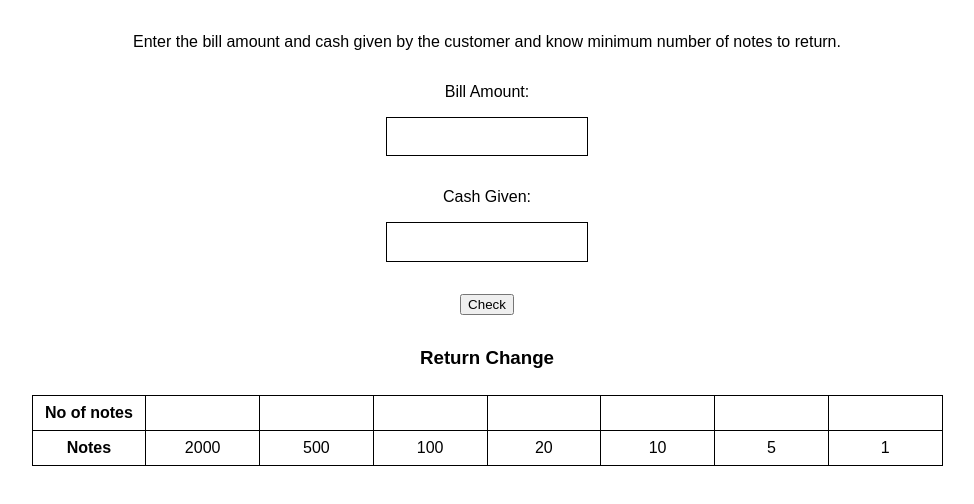
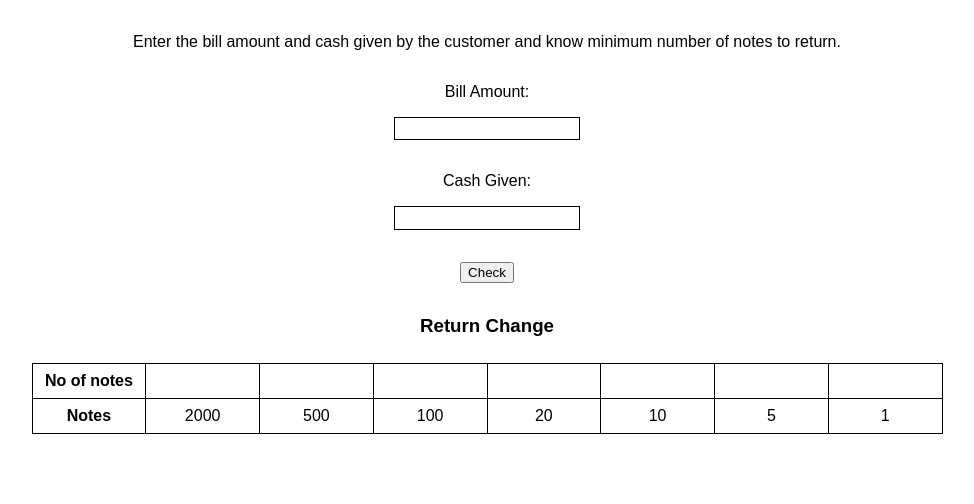
Before and after one commit to aritrabarik/neoG.camp-lesson-Six-markTen, a plain HTML site: page index.html in a window 1280 px wide. Shown: the part 96-600 px from the top of the page, without its empty margins (153-1127 px from the left). Drawn offline with Linux system fonts and the light colour scheme.

Commit message:
minor updates

```diff
--- a/index.html
+++ b/index.html
@@ -15,9 +15,9 @@
         number of notes to return.
       </p>
       <label for="bill-amt">Bill Amount:</label>
-      <input id="bill-amt" type="text" />
+      <input id="bill-amt" type="number" />
       <label for="cash-amt">Cash Given: </label>
-      <input id="cash-amt" type="text" />
+      <input id="cash-amt" type="number" />
       <button id="check-btn">Check</button>
       <p id="error-msg"></p>
       <table>
--- a/style.css
+++ b/style.css
@@ -19,7 +19,7 @@
   margin-right: auto;
   margin-left: auto;
   border: 0.5px solid black;
-  padding: 0.7rem;
+  padding: 0.2rem;
 }
 
 label {
```
